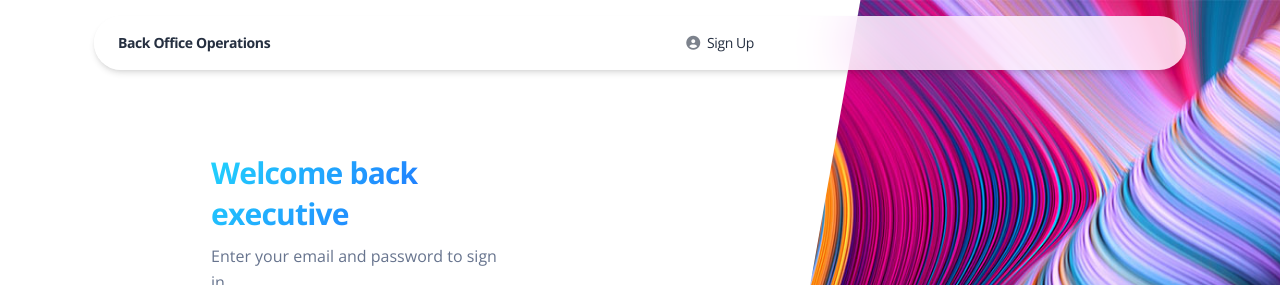
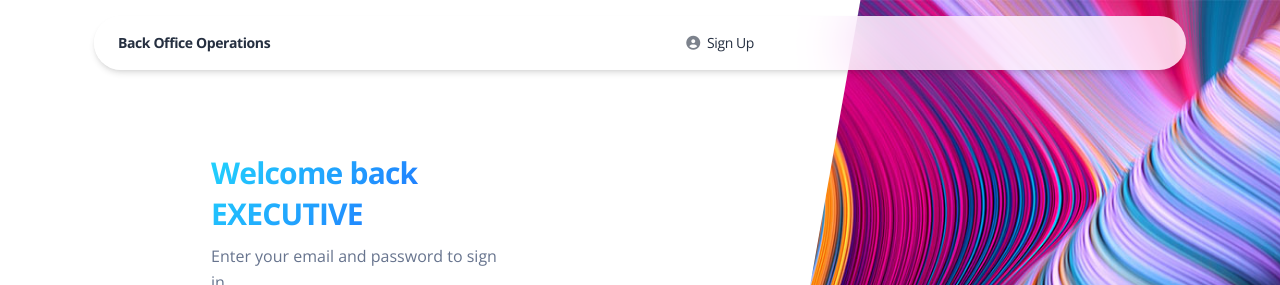
Before and after one commit to RAGHUL99/WebappBOO, a website: page public/Login.html in a window 1280 px wide. Shown: the top 285 px of the page. Drawn offline with nearby package versions, Linux system fonts and the light colour scheme.

Commit message:
new changes to login header

```diff
--- a/public/Login.html
+++ b/public/Login.html
@@ -62,7 +62,7 @@
           <div class="col-xl-4 col-lg-5 col-md-6 d-flex flex-column mx-auto">
             <div class="card card-plain mt-8">
               <div class="card-header pb-0 text-left bg-transparent">
-                <h3 class="font-weight-bolder text-info text-gradient">Welcome back executive</h3>
+                <h3 class="font-weight-bolder text-info text-gradient">Welcome back EXECUTIVE</h3>
                 <p class="mb-0">Enter your email and password to sign in</p>
               </div>
               <div class="card-body">
```
